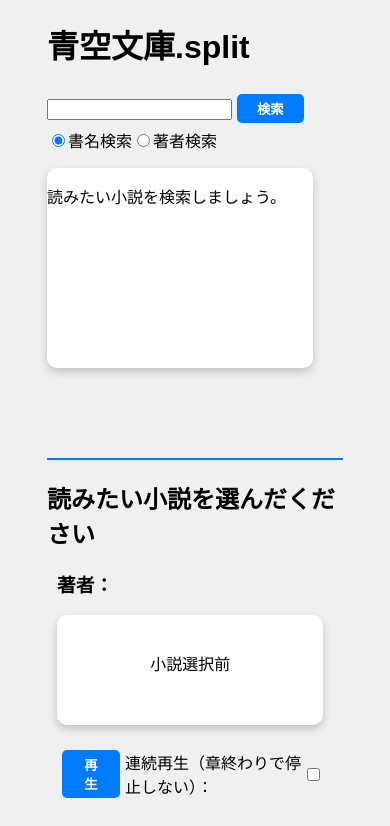
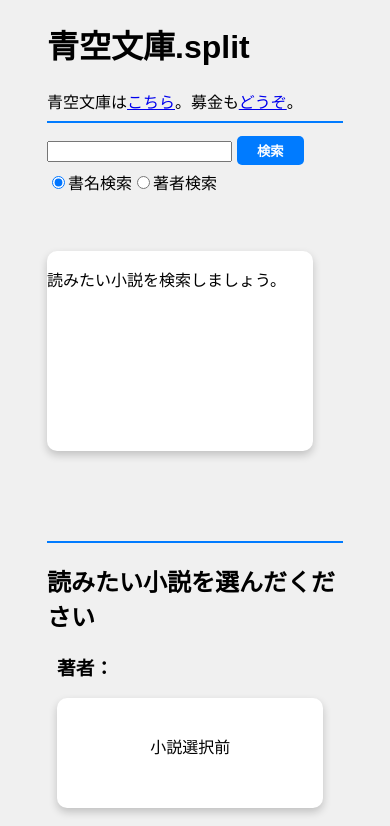
Before and after one commit to shinra-s/aozora_ts, a React (Create React App) app in the folder frontend/: page / in a window 390 px wide. Shown: the top 826 px of the page. Built offline with nearby package versions, Linux system fonts and the light colour scheme.

Commit message:
Modify UI for mobile

```diff
--- a/frontend/package.json
+++ b/frontend/package.json
@@ -6,13 +6,10 @@
   "dependencies": {
     "@emotion/react": "^11.11.1",
     "@emotion/styled": "^11.11.0",
-    "@mui/material": "^5.14.7",
     "@react-icons/all-files": "^4.1.0",
     "@testing-library/jest-dom": "^5.14.1",
     "@testing-library/react": "^13.0.0",
     "@testing-library/user-event": "^13.2.1",
-    "axios": "^1.6.1",
-    "cors": "^2.8.5",
     "html-react-parser": "^5.0.1",
     "react": "^18.2.0",
     "react-dom": "^18.2.0",
--- a/frontend/public/index.html
+++ b/frontend/public/index.html
@@ -24,7 +24,7 @@
       work correctly both with client-side routing and a non-root public URL.
       Learn how to configure a non-root public URL by running `npm run build`.
     -->
-    <title>React App</title>
+    <title>青空文庫.split</title>
   </head>
   <body>
     <noscript>You need to enable JavaScript to run this app.</noscript>
--- a/frontend/src/App.css
+++ b/frontend/src/App.css
@@ -67,13 +67,6 @@
 .container {
     display: flex;
     align-items:flex-start;
-}
-
-.ui-container {
-    display: flex;
-    flex-direction: row;
-    align-items: center;
-    margin-top: 20px;
 }
 
 .url-ui-container {
@@ -184,6 +177,17 @@
 }
 
 @media (max-width: 751px) {
+  .search_ui {
+    display: block;
+  }
+
+  .ui-container {
+    display: block;
+    flex-direction: row;
+    align-items: center;
+    margin-top: 20px;
+  }
+
   ol li {
     border: solid 2px #dadada;/*下に灰色線*/
     background: whitesmoke;
@@ -201,6 +205,17 @@
 }
 
 @media (min-width: 752px) {
+  .search_ui {
+    display: flex;
+  }
+
+  .ui-container {
+    display: flex;
+    flex-direction: row;
+    align-items: center;
+    margin-top: 20px;
+  }
+
   ol li {
     border: solid 2px #dadada;/*下に灰色線*/
     background: whitesmoke;
--- a/frontend/src/App.js
+++ b/frontend/src/App.js
@@ -26,6 +26,8 @@
   return (
     <div>
       <h1>青空文庫.split</h1>
+      青空文庫は<a href="https://www.aozora.gr.jp/index.html">こちら</a>。募金も<a href="https://honnomirai.net/">どうぞ</a>。
+      <hr color='#007bff'></hr>
       <NovelChoicer
         setContentIndex={setContentIndex}
         setNovel={setNovel}
--- a/frontend/src/components/NovelChoicer.js
+++ b/frontend/src/components/NovelChoicer.js
@@ -189,7 +189,8 @@
     return (
         <div>
             <div class='novel_choicer'>
-                <div display='flex'>
+                <div class='search_ui'>
+                    <div display='flex'>
                     <input
                         type='text'
                         value={keyword}
@@ -201,6 +202,8 @@
                         onClick={() => getSearchResult()}>
                         検索
                     </button>
+                    </div>
+                    <div display='flex'>
                     <label>
                         <input
                             type="radio"
@@ -219,7 +222,8 @@
                         />
                         著者検索
                     </label>
-                    <p><b> {statusNovelUrl}</b></p>
+                    </div>
+                    <p style={{height:'25px'}}><b> {statusNovelUrl}</b></p>
                 </div>
                 <div class='contents_list_box'>
                     <ResultList
--- a/frontend/src/components/NovelPlayer.js
+++ b/frontend/src/components/NovelPlayer.js
@@ -26,6 +26,7 @@
             <button class="ui-button" onClick={() => setIsPlaying(prevIsPlaying => !prevIsPlaying)}>
               {isPlaying ? '停止' : '再生'}
             </button>
+            <div display='flex'>
             <label htmlFor="check">
             連続再生（章終わりで停止しない）：
             </label>
@@ -36,6 +37,7 @@
               onChange={() => setIsConPlay(prevState => !prevState)}
               disabled={isPlaying}
             />
+            </div>
         </div>
     );
 }
```
Also changed, not shown: 1 other file (tests, documents, lock files or other folders).
